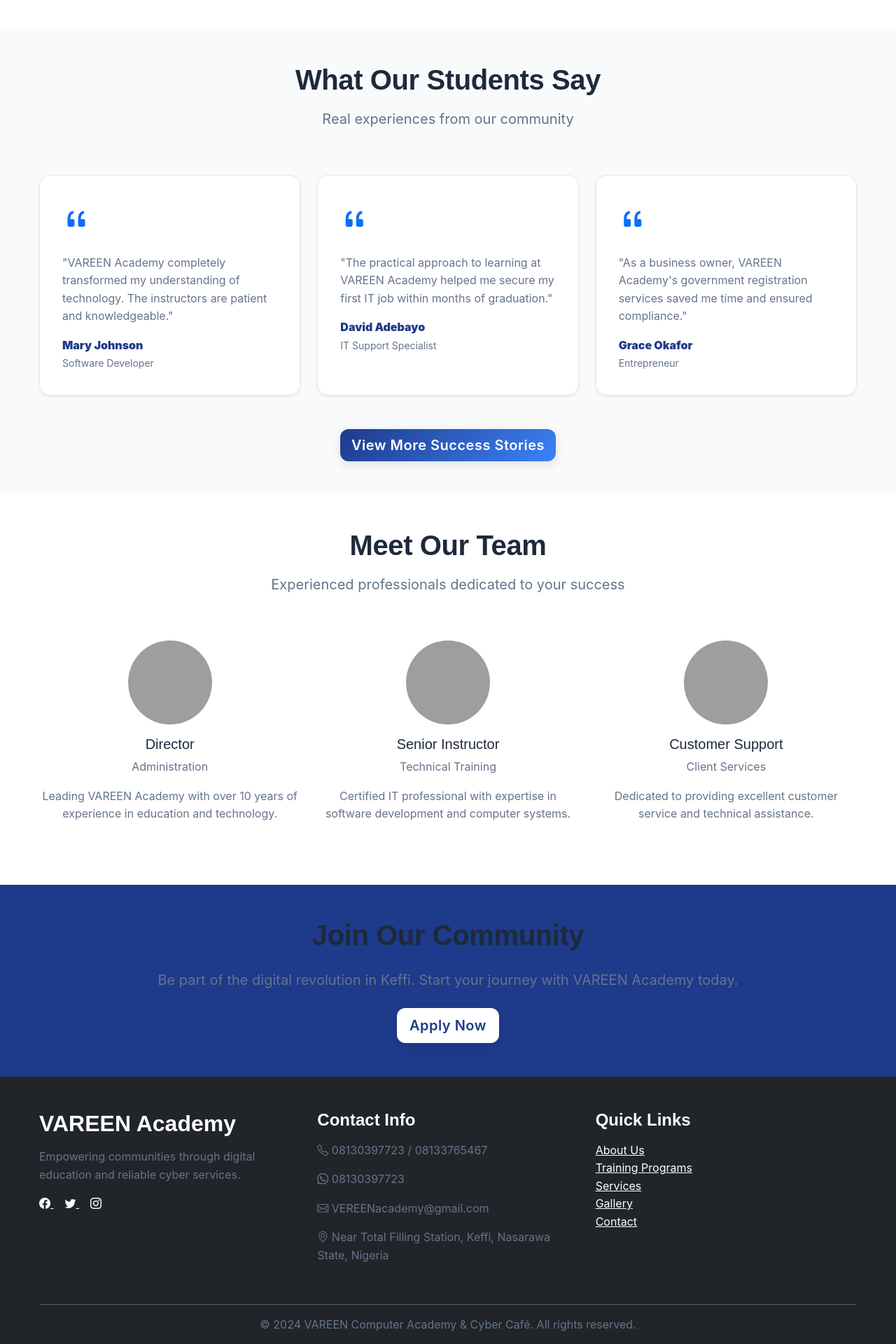
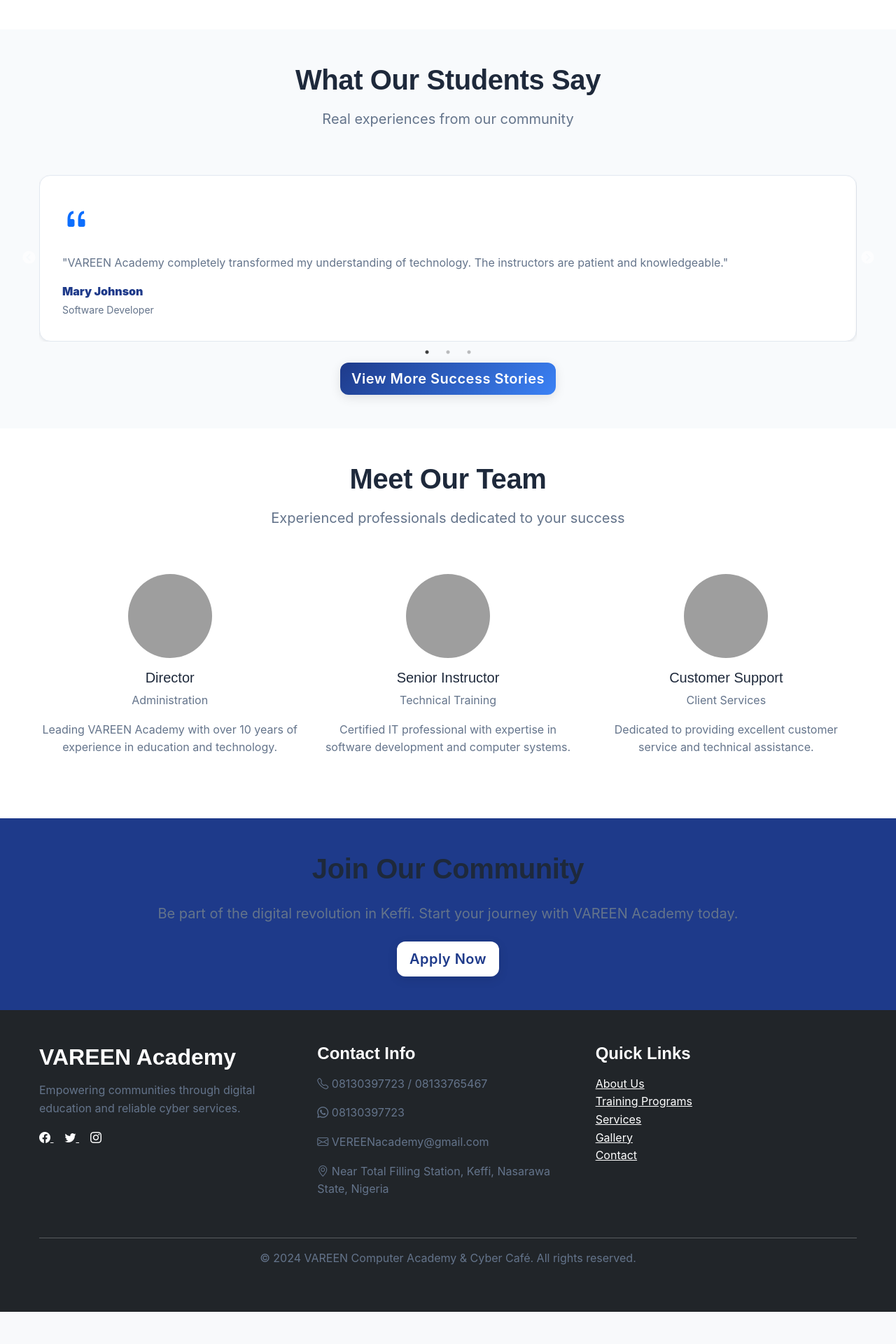
Before and after one commit to keffianz/VareenAcademy, a PHP site: page /about.html in a window 1280 px wide. Shown: the part 2312-4232 px from the top of the page at 70% size. After the commit the page ends 4186 px from the top, so only its background shows below. Run offline with PHP 8.4, Linux system fonts and the light colour scheme; some libraries are stand-ins or nearby versions; grey boxes are pictures that could not be loaded.

Commit message:
feat: Integrate Slick Carousel for testimonials section

```diff
--- a/about.html
+++ b/about.html
@@ -29,6 +29,8 @@
 
     <!-- Main CSS -->
     <link rel="stylesheet" href="assets/css/main.css">
+    <link href="https://cdnjs.cloudflare.com/ajax/libs/slick-carousel/1.8.1/slick.min.css" rel="stylesheet">
+    <link href="https://cdnjs.cloudflare.com/ajax/libs/slick-carousel/1.8.1/slick-theme.min.css" rel="stylesheet">
 </head>
 <body>
     <!-- Skip to main content link for accessibility -->
@@ -227,8 +229,8 @@
                         <p class="lead text-muted">Real experiences from our community</p>
                     </div>
                 </div>
-                <div class="row">
-                    <div class="col-lg-4 mb-4">
+                <div class="testimonials-slider">
+                    <div>
                         <article class="testimonial-card h-100" aria-labelledby="testimonial1-title">
                             <div class="card shadow-sm h-100">
                                 <div class="card-body">
@@ -244,7 +246,7 @@
                             </div>
                         </article>
                     </div>
-                    <div class="col-lg-4 mb-4">
+                    <div>
                         <article class="testimonial-card h-100" aria-labelledby="testimonial2-title">
                             <div class="card shadow-sm h-100">
                                 <div class="card-body">
@@ -260,8 +262,8 @@
                             </div>
                         </article>
                     </div>
-                    <div class="col-lg-4 mb-4">
-                        <article class="testimonial-card h-100" aria-labelledby="testimonial2-title">
+                    <div>
+                        <article class="testimonial-card h-100" aria-labelledby="testimonial3-title">
                             <div class="card shadow-sm h-100">
                                 <div class="card-body">
                                     <div class="testimonial-quote mb-3">
@@ -378,6 +380,8 @@
     <!-- Vendor JS -->
     <script src="https://cdn.jsdelivr.net/npm/bootstrap@5.1.3/dist/js/bootstrap.bundle.min.js"></script>
     <script src="https://unpkg.com/aos@2.3.1/dist/aos.js"></script>
+    <script src="https://code.jquery.com/jquery-3.6.0.min.js"></script>
+    <script src="https://cdnjs.cloudflare.com/ajax/libs/slick-carousel/1.8.1/slick.min.js"></script>
 
     <!-- Main JS -->
     <script src="assets/js/main.js"></script>
--- a/assets/css/main.css
+++ b/assets/css/main.css
@@ -1209,15 +1209,30 @@ textarea:focus {
   transform: scale(1.1);
 }
 
+.testimonials-slider { position: relative; }
+
 .slick-prev:before,
 .slick-next:before {
-  content: '';
+  /* Use simple chevrons for arrows */
+  font-family: inherit;
+  font-weight: 700;
+  color: white;
 }
 
 .slick-prev {
-  left: 15px;
+  position: absolute;
+  top: 50%;
+  left: 12px;
+  transform: translateY(-50%);
 }
 
+.slick-prev:before { content: '\2039'; font-size: 22px; }
+
 .slick-next {
-  right: 15px;
+  position: absolute;
+  top: 50%;
+  right: 12px;
+  transform: translateY(-50%);
 }
+
+.slick-next:before { content: '\203A'; font-size: 22px; }
```
